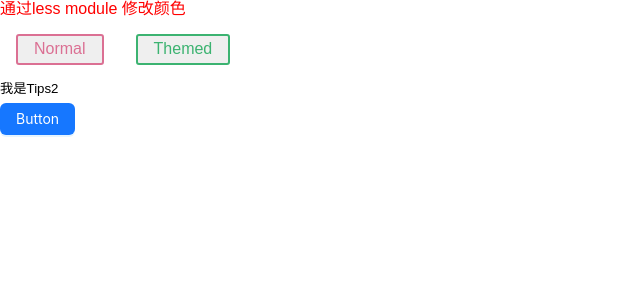
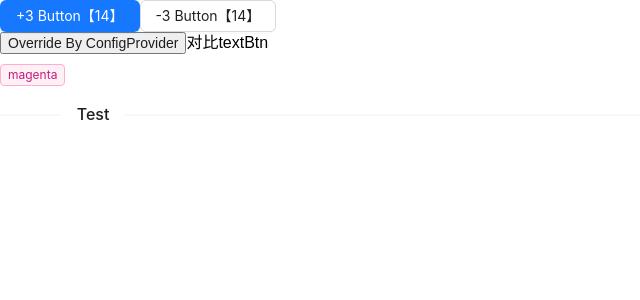
Before and after one commit to liulei0114/wepack5-react-eslint, a React app: page / in a window 1280 px wide. Shown: the top 300 px of the page, without its empty margins (0-640 px from the left). Built offline with nearby package versions, Linux system fonts and the light colour scheme.

Commit message:
feat: antd/cssinjs

```diff
--- a/package.json
+++ b/package.json
@@ -8,13 +8,14 @@
     "build": "cross-env NODE_ENV=production BASE_ENV=production webpack -c build/webpack.prod.js",
     "build:analy": "cross-env NODE_ENV=production BASE_ENV=production webpack -c build/webpack.analy.js",
     "eslint": "eslint src/**/*.{ts,tsx}",
-    "pre-check": "tsc && npx lint-staged",
+    "pre-check": "npx lint-staged",
     "postinstall": "husky install"
   },
   "keywords": [],
   "author": "",
   "license": "ISC",
   "dependencies": {
+    "@ant-design/cssinjs": "^1.10.1",
     "antd": "^5.5.2",
     "react": "^18.2.0",
     "react-dom": "^18.2.0",
--- a/src/App.tsx
+++ b/src/App.tsx
@@ -1,16 +1,50 @@
-import React from 'react';
-import styles from './app.module.less';
-import Test1 from './components/Test1';
-import { Button } from 'antd';
-import Tip2 from './components/Tip2';
+import React, { useState } from 'react';
+import { Button, ConfigProvider, Divider, Tag } from 'antd';
+import ButtonA from './components/ButtonA';
+import './btn.css';
 
 function App() {
+  const [size, setSize] = useState(14);
+
   return (
     <>
-      <span className={styles['font-color']}>通过less module 修改颜色</span>
-      <Test1 />
-      <Tip2 />
-      <Button type='primary'>Button</Button>
+      {/* <span className={styles['font-color']}>通过less module 修改颜色</span> */}
+      {/* <Test1 /> */}
+      {/* <Tip2 /> */}
+      <Button
+        type='primary'
+        onClick={() => {
+          setSize(size + 3);
+        }}
+      >
+        +3 Button【{size}】
+      </Button>
+      <Button
+        onClick={() => {
+          setSize(size - 3);
+        }}
+      >
+        -3 Button【{size}】
+      </Button>
+      <br />
+      {/* <ButtonA>Default</ButtonA> */}
+      {/* <ButtonA className='btn-override'>Override By ClassName</ButtonA> */}
+      <ConfigProvider
+        theme={{
+          token: {
+            mySize: size
+          }
+        }}
+      >
+        <ButtonA>Override By ConfigProvider</ButtonA>
+      </ConfigProvider>
+      <span className='text-btn'>对比textBtn</span>
+      <div style={{ marginTop: '10px' }}>
+        <Tag color='magenta'>magenta</Tag>
+      </div>
+      <Divider orientation={'left'}>
+        Test
+      </Divider>
     </>
   );
 }
--- /dev/null
+++ b/src/btn.css
@@ -0,0 +1,3 @@
+.btn-override {
+  background: #ffc8c8ff;
+}
--- /dev/null
+++ b/src/components/ButtonA.tsx
@@ -0,0 +1,56 @@
+import { ButtonProps, GlobalToken, theme } from 'antd';
+import { useStyleRegister } from '@ant-design/cssinjs';
+import type { CSSInterpolation, CSSObject } from '@ant-design/cssinjs';
+import classNames from 'classnames';
+import React, { FC } from 'react';
+
+const { useToken } = theme;
+
+interface ButtonAProps extends ButtonProps {
+  children?: any;
+}
+
+const ButtonA: FC<ButtonAProps> = ({ className, ...restProps }: ButtonAProps) => {
+  const prefixCls = 'test-btn';
+  // 通用框架
+  const genSharedButtonStyle = (prefixCls: string, token: GlobalToken): CSSInterpolation => ({
+    [`.${prefixCls}`]: {
+      fontSize: token.mySize
+    },
+  });
+
+  // 实心底色样式
+  const genSolidButtonStyle = (
+    prefixCls: string,
+    token: GlobalToken,
+    postFn: () => CSSObject
+  ): CSSInterpolation => [
+    genSharedButtonStyle(prefixCls, token),
+    {
+      [`.${prefixCls}`]: {
+        ...postFn()
+      }
+    }
+  ];
+
+  // 默认样式
+  const genDefaultButtonStyle = (prefixCls: string, token: GlobalToken): CSSInterpolation =>
+    genSolidButtonStyle(prefixCls, token, () => ({
+      color: token.colorText,
+
+      '&:hover': {
+        borderColor: token.colorFillContentHover
+      }
+    }));
+
+  const { theme, token, hashId } = useToken();
+
+  // 全局注册，内部会做缓存优化
+  const wrapSSR = useStyleRegister({ theme, token, hashId, path: [prefixCls] }, () => [
+    genDefaultButtonStyle(prefixCls, token)
+  ]);
+
+  return wrapSSR(<button className={classNames(prefixCls, hashId, className)} {...restProps} />);
+};
+
+export default ButtonA;
--- a/src/components/Test1.tsx
+++ b/src/components/Test1.tsx
@@ -6,7 +6,7 @@ const Button = styled.button`
   margin: 1em;
   padding: 0.25em 1em;
   border-radius: 3px;
-
+  text-align2: center;
   /* Color the border and text with theme.main */
   color: ${props => props.theme.main};
   border: 2px solid ${props => props.theme.main};
--- a/tsconfig.json
+++ b/tsconfig.json
@@ -1,5 +1,6 @@
 {
   "compilerOptions": {
+    "noImplicitAny": false,
     "target": "ESNext",
     "lib": ["DOM", "DOM.Iterable", "ESNext"],
     "allowJs": false,
@@ -11,7 +12,7 @@
     "module": "ESNext",
     "moduleResolution": "Node",
     "resolveJsonModule": true,
-    "isolatedModules": true,
+    "isolatedModules": false,
     "noEmit": true,
     "jsx": "react-jsx", // react18这里也可以改成react-jsx
     "paths": {
```
